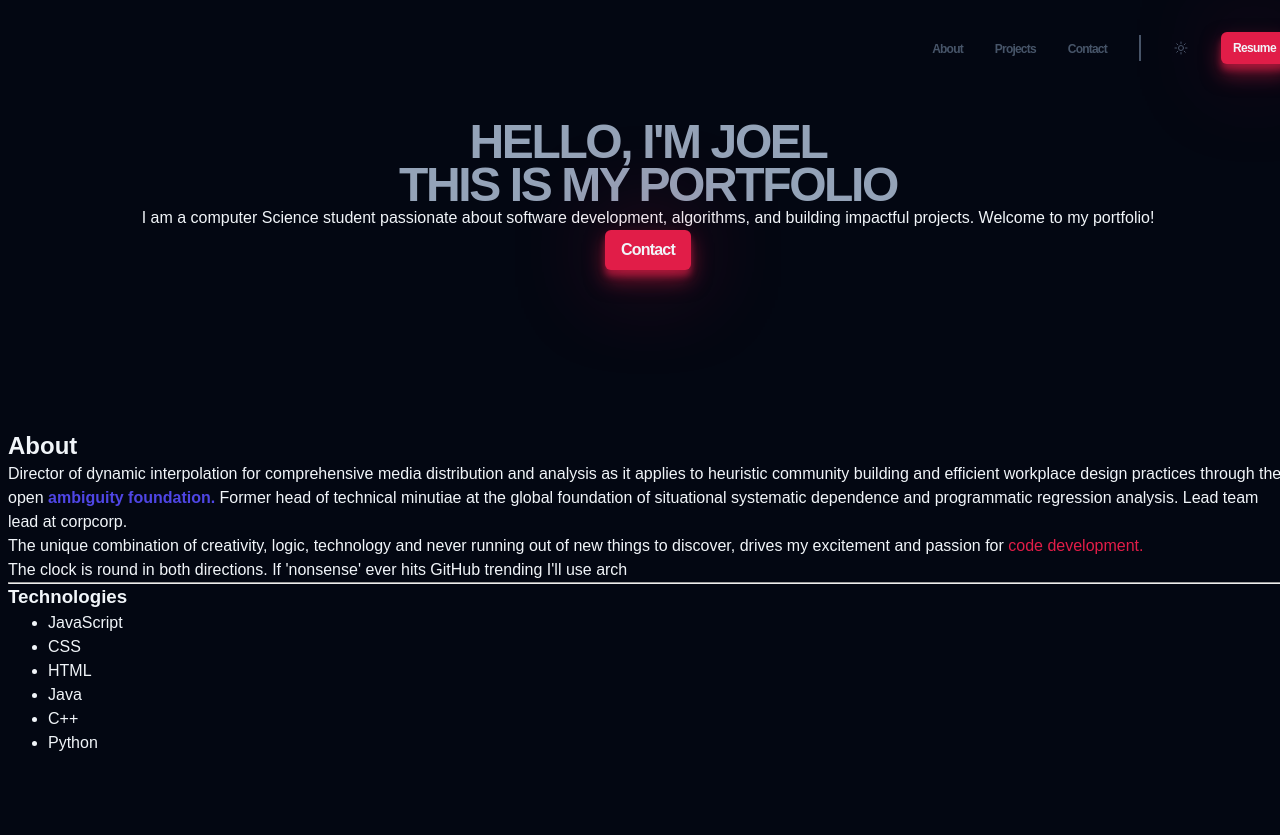
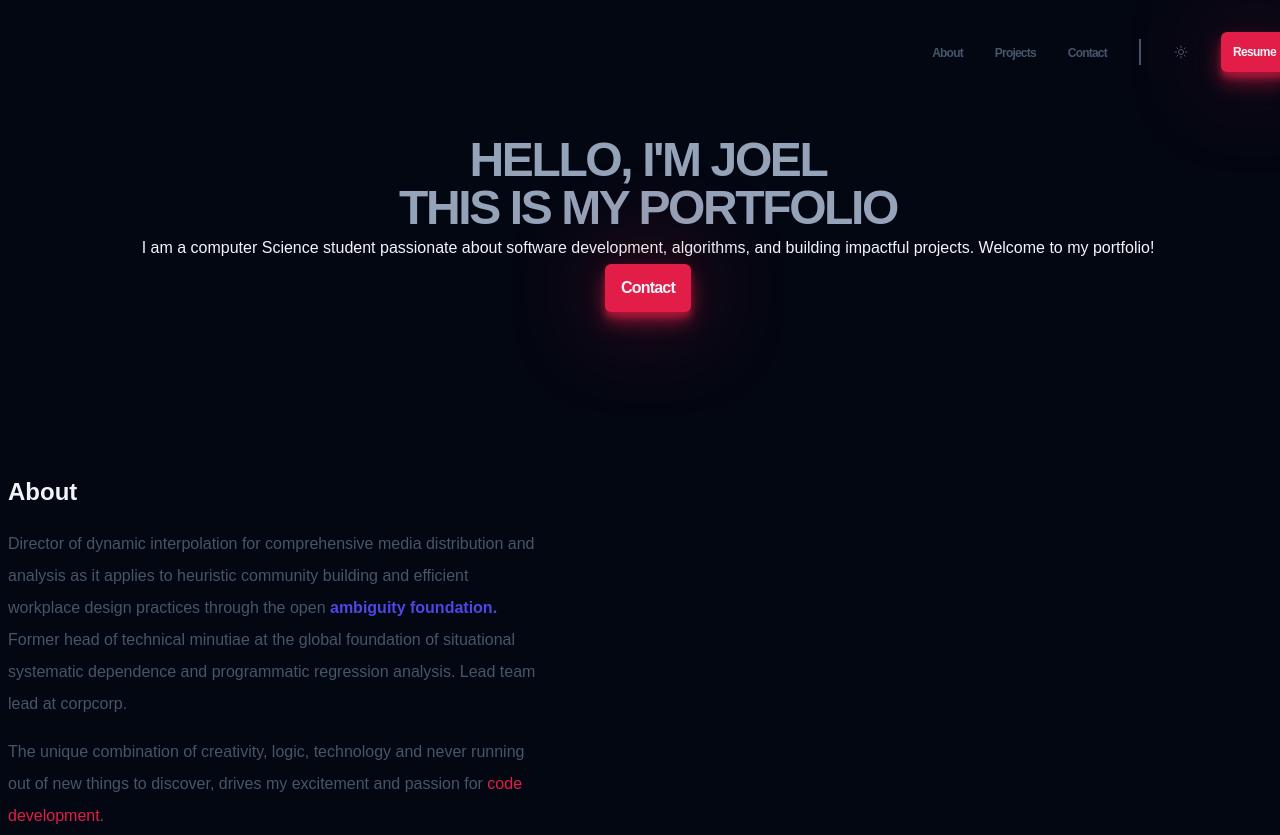
Before and after one commit to JTripple7s/CS_Portfolio_Web, a plain HTML site: page index.html in a window 1280 px wide. Shown: the top 835 px of the page. Before the commit the page ends 800 px from the top, so only its background shows below. Drawn offline with Linux system fonts and the light colour scheme; a web font is replaced by a local one.

Commit message:
testing more of the iodds

```diff
--- /dev/null
+++ b/css/components/about.css
@@ -0,0 +1,31 @@
+.about__content {
+    display: flex;
+    flex-direction: column;
+    gap: 1rem;
+}
+
+.about_title {
+    font-size: var(--size-xl);
+    color: var(--clr-light);
+}
+
+.about__description {
+    max-width: 60ch;
+    font-size: var(--size-sm);
+    color: var(--clr-slate600);
+}
+
+.about__hr {
+    border-color: var(--clr-slate800);
+}
+
+.about__subtitle {
+    font-size: var(--size-sm);
+    color: var(--clr-slate400);
+}
+
+.about__ul {
+    display: flex;
+    flex-direction: column;
+    gap: 1em;
+}
--- a/css/components/intro.css
+++ b/css/components/intro.css
@@ -13,7 +13,7 @@
     text-transform: uppercase;
     font-size: var(--size-5xl);
     letter-spacing: -0.05em;
-    line-height: 0.9;
+    line-height: 1;
 }
 
 .intro__description {
--- a/css/style.css
+++ b/css/style.css
@@ -55,7 +55,7 @@
 /* gives spaceing for the entire page 1.5em */
 * {
     margin: 0;
-    line-height: calc(1em + 0.5rem);
+    line-height: calc(1em + 1rem);
 }
 
 html {
--- a/index.html
+++ b/index.html
@@ -8,6 +8,7 @@
   <link rel="stylesheet" href="css/utils.css"  />
   <link rel="stylesheet" href="css/components/header.css"  />
   <link rel="stylesheet" href="css/components/intro.css"  />
+  <link rel="stylesheet" href="css/components/about.css"  />
 
   <link href="https://api.fontshare.com/v2/css?f[]=general-sans@400,500,600,700&display=swap" rel="stylesheet">
 
@@ -57,21 +58,22 @@
       <a class="intro__btn btn" href="#">Contact</a>
     </section>
     <section class="about container section">
-      <div>
-        <h2>About</h2>
-        <p>Director of dynamic interpolation for comprehensive media distribution and analysis as it applies to heuristic
+      <div class="about__content">
+        <h2 class="about__title">About</h2>
+        <p class="about__description">Director of dynamic interpolation for comprehensive media distribution and analysis as it applies to heuristic
            community building and efficient workplace design practices through the open <strong>ambiguity foundation.</strong> Former head of technical
            minutiae at the global foundation of situational systematic dependence and programmatic regression analysis.
             Lead team lead at corpcorp.
         </p>
-        <p>
+        <p class="about__description">
           The unique combination of creativity, logic, technology and never running out of new things to discover,
            drives my excitement and passion for <a>code development.</a>
         </p>
-        <p>The clock is round in both directions. If 'nonsense' ever hits GitHub trending I'll use arch
+        <p class="about__description">
+          The clock is round in both directions. If 'nonsense' ever hits GitHub trending I'll use arch
         </p>
-        <hr>
-        <h3>Technologies</h3>
+        <hr class="about__hr">
+        <h3 class="about__subtitle">Technologies</h3>
         <ul>
           <li>JavaScript</li>
           <li>CSS</li>
@@ -81,7 +83,6 @@
           <li>Python</li>
         </ul>
       </div>
-      <div></div>
     </section>
     <!-- <section></section>
     <section></section>
--- a/js/main.js
+++ b/js/main.js
@@ -1,4 +1,5 @@
 import '../css/styles.css';
 import '../css/components/header.css';
 import '../css/components/intro.css';
+import '../css/components/about.css';
 import '../css/utils.css';
```
